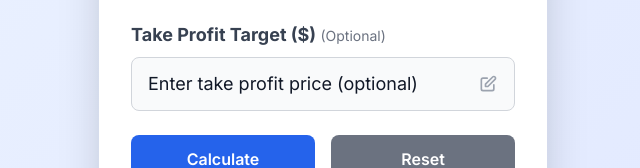
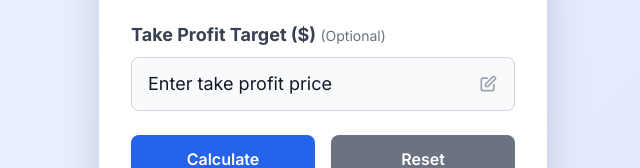
Before and after one commit to superv1sion/position-size, a Next.js app: page / in a window 1280 px wide. Shown: the part 751-919 px from the top of the page, without its empty margins (317-957 px from the left). Built offline with nearby package versions, Linux system fonts and the light colour scheme.

Commit message:
adjust placeholder

```diff
--- a/app/page.tsx
+++ b/app/page.tsx
@@ -801,7 +801,7 @@ The automatic install prompt may not appear in development mode.`);
                                 onClick={() => setIsTakeProfitEditing(true)}
                             >
                                 <span className="text-gray-900 dark:text-gray-300">
-                                    {takeProfitPrice ? `$${takeProfitPrice}` : 'Enter take profit price (optional)'}
+                                    {takeProfitPrice ? `$${takeProfitPrice}` : 'Enter take profit price'}
                                 </span>
                                 <svg
                                     className="w-5 h-5 text-gray-400 hover:text-gray-600 dark:hover:text-gray-300"
```
